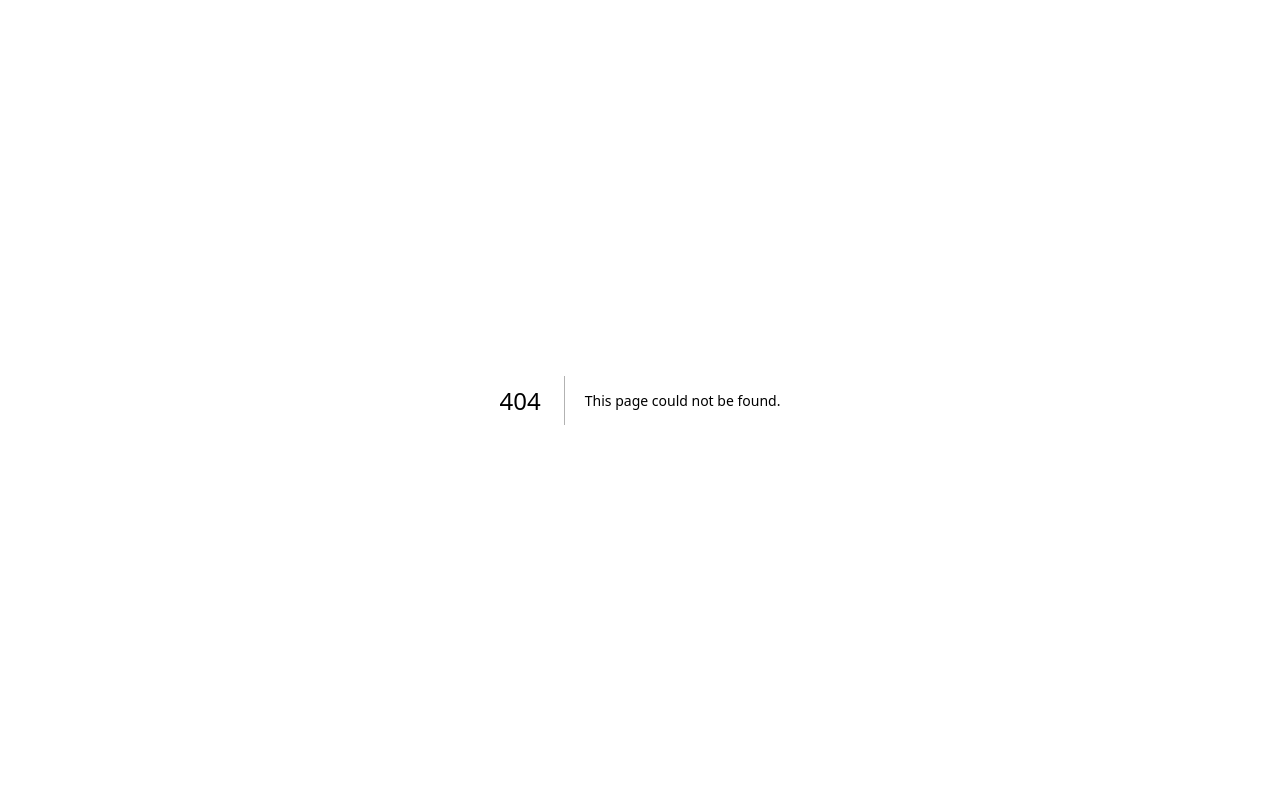
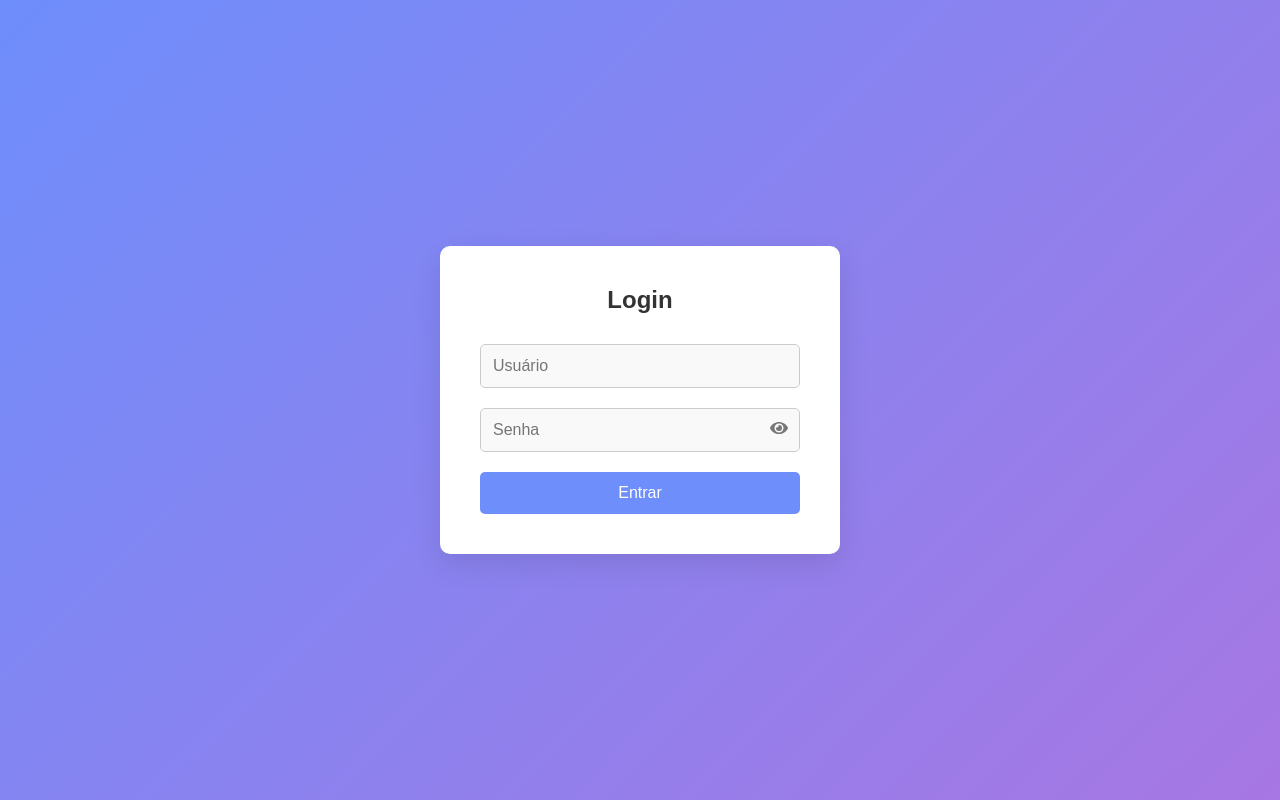
Before and after one commit to lcsmelo-0/bank-dashboard, a Next.js app: page /login in a window 1280 px wide. Before the commit this address had no page. Built offline with nearby package versions, Linux system fonts and the light colour scheme.

Commit message:
feat/ adicionar estrutura inicial com tela de login

```diff
--- /dev/null
+++ b/src/hooks/store.ts
@@ -0,0 +1,5 @@
+import { AppDispatch, RootState } from "@/store/store";
+import { TypedUseSelectorHook, useDispatch, useSelector } from "react-redux";
+
+export const useAppDispatch: () => AppDispatch = useDispatch;
+export const useAppSelector: TypedUseSelectorHook<RootState> = useSelector;
--- /dev/null
+++ b/src/hooks/useAuth.ts
@@ -0,0 +1,37 @@
+import { useMutation } from "@tanstack/react-query";
+import axios from "axios";
+import Cookies from "js-cookie";
+import { useRouter } from "next/router";
+
+interface LoginData {
+  username: string;
+  password: string;
+}
+
+export const useAuth = () => {
+  const router = useRouter();
+
+  const loginMutation = useMutation({
+    mutationFn: async ({ username, password }: LoginData) => {
+      const { data } = await axios.post("http://localhost:3000/auth/login", {
+        username,
+        password,
+      });
+      return data;
+    },
+    onSuccess: (data) => {
+      Cookies.set("bank-dashboard-token", data.access_token, { expires: 1 });
+
+      console.log("entrou");
+      router.push("/dashboard");
+    },
+    onError: () => {},
+  });
+
+  const logout = () => {
+    Cookies.remove("bank-dashboard-token");
+    alert("Logout realizado!");
+  };
+
+  return { loginMutation, logout };
+};
--- a/src/pages/_app.tsx
+++ b/src/pages/_app.tsx
@@ -1,6 +1,19 @@
+import { QueryClient, QueryClientProvider } from "@tanstack/react-query";
+import type { AppProps } from "next/app";
+import { useState } from "react";
+import { Provider } from "react-redux";
+
+import { store } from "@/store/store";
 import "@/styles/globals.css";
-import type { AppProps } from "next/app";
 
 export default function App({ Component, pageProps }: AppProps) {
-  return <Component {...pageProps} />;
+  const [queryClient] = useState(() => new QueryClient());
+
+  return (
+    <Provider store={store}>
+      <QueryClientProvider client={queryClient}>
+        <Component {...pageProps} />
+      </QueryClientProvider>
+    </Provider>
+  );
 }
--- a/src/pages/api/hello.ts
+++ /dev/null
@@ -1,13 +0,0 @@
-// Next.js API route support: https://nextjs.org/docs/api-routes/introduction
-import type { NextApiRequest, NextApiResponse } from "next";
-
-type Data = {
-  name: string;
-};
-
-export default function handler(
-  req: NextApiRequest,
-  res: NextApiResponse<Data>,
-) {
-  res.status(200).json({ name: "John Doe" });
-}
--- /dev/null
+++ b/src/pages/login/index.tsx
@@ -0,0 +1,63 @@
+import { NextPage } from "next";
+import { useState } from "react";
+import { FaEye, FaEyeSlash } from "react-icons/fa";
+
+import { useAuth } from "@/hooks/useAuth";
+import {
+  Button,
+  Card,
+  Container,
+  ErrorMessage,
+  EyeIcon,
+  Input,
+  PasswordInput,
+  PasswordWrapper,
+  Title,
+} from "@/styles/LoginStyles";
+
+const LoginPage: NextPage = () => {
+  const { loginMutation } = useAuth();
+  const [username, setUsername] = useState<string>("");
+  const [password, setPassword] = useState<string>("");
+  const [showPassword, setShowPassword] = useState<boolean>(false);
+
+  const handleSubmit = (e: React.FormEvent) => {
+    e.preventDefault();
+    loginMutation.mutate({ username, password });
+  };
+
+  return (
+    <Container>
+      <Card>
+        <Title>Login</Title>
+        <form onSubmit={handleSubmit}>
+          <Input
+            type="text"
+            placeholder="Usuário"
+            value={username}
+            onChange={(e) => setUsername(e.target.value)}
+          />
+          <PasswordWrapper>
+            <PasswordInput
+              type={showPassword ? "text" : "password"}
+              placeholder="Senha"
+              value={password}
+              onChange={(e) => setPassword(e.target.value)}
+            />
+            <EyeIcon onClick={() => setShowPassword(!showPassword)}>
+              {showPassword ? <FaEyeSlash /> : <FaEye />}
+            </EyeIcon>
+          </PasswordWrapper>
+          {loginMutation.isError && (
+            <ErrorMessage>Usuário ou senha incorretos.</ErrorMessage>
+          )}
+          <Button type="submit">
+            {loginMutation.isPending ? "Entrando..." : "Entrar"}
+          </Button>
+        </form>
+      </Card>
+    </Container>
+  );
+};
+
+export default LoginPage;
--- /dev/null
+++ b/src/store/slices/counterSlice.ts
@@ -0,0 +1,23 @@
+import { createSlice } from "@reduxjs/toolkit";
+
+interface CounterState {
+  value: number;
+}
+
+const initialState: CounterState = { value: 0 };
+
+const counterSlice = createSlice({
+  name: "counter",
+  initialState,
+  reducers: {
+    increment: (state) => {
+      state.value += 1;
+    },
+    decrement: (state) => {
+      state.value -= 1;
+    },
+  },
+});
+
+export const { increment, decrement } = counterSlice.actions;
+export default counterSlice.reducer;
--- /dev/null
+++ b/src/store/store.ts
@@ -0,0 +1,11 @@
+import { configureStore } from "@reduxjs/toolkit";
+import counterReducer from "./slices/counterSlice";
+
+export const store = configureStore({
+  reducer: {
+    counter: counterReducer,
+  },
+});
+
+export type RootState = ReturnType<typeof store.getState>;
+export type AppDispatch = typeof store.dispatch;
--- /dev/null
+++ b/src/styles/LoginStyles.tsx
@@ -0,0 +1,76 @@
+import styled from "styled-components";
+
+export const Container = styled.div`
+  display: flex;
+  justify-content: center;
+  align-items: center;
+  height: 100vh;
+  background: linear-gradient(135deg, #6e8efb, #a777e3);
+`;
+
+export const Card = styled.div`
+  background: white;
+  padding: 40px;
+  border-radius: 10px;
+  box-shadow: 0px 10px 30px rgba(0, 0, 0, 0.1);
+  width: 100%;
+  max-width: 400px;
+  text-align: center;
+`;
+
+export const Title = styled.h2`
+  margin-bottom: 20px;
+  color: #333;
+`;
+
+export const Input = styled.input`
+  width: 100%;
+  padding: 12px;
+  margin: 10px 0;
+  border: 1px solid #ccc;
+  border-radius: 5px;
+  font-size: 16px;
+  background-color: #f9f9f9;
+  color: #333;
+`;
+
+export const PasswordWrapper = styled.div`
+  display: flex;
+  align-items: center;
+  position: relative;
+  width: 100%;
+`;
+
+export const PasswordInput = styled(Input)`
+  padding-right: 40px;
+`;
+
+export const EyeIcon = styled.div`
+  position: absolute;
+  right: 12px;
+  cursor: pointer;
+  color: #777;
+  font-size: 18px;
+`;
+
+export const Button = styled.button`
+  width: 100%;
+  background: #6e8efb;
+  color: white;
+  border: none;
+  padding: 12px;
+  border-radius: 5px;
+  font-size: 16px;
+  cursor: pointer;
+  margin-top: 10px;
+  transition: background 0.3s;
+
+  &:hover {
+    background: #5a75e0;
+  }
+`;
+
+export const ErrorMessage = styled.p`
+  color: red;
+  font-size: 14px;
+`;
```
Also changed, not shown: package.json (+13 -3 lines), src/components/PageContainer.tsx (added, +22 -0 lines), src/hooks/useAuthStatus.ts (added, +13 -0 lines), src/pages/dashboard/index.tsx (added, +8 -0 lines), 2 other files (tests, documents, lock files or other folders).
